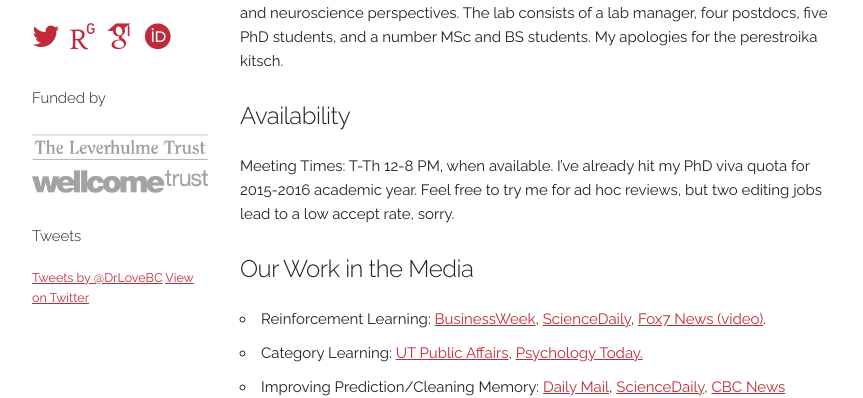
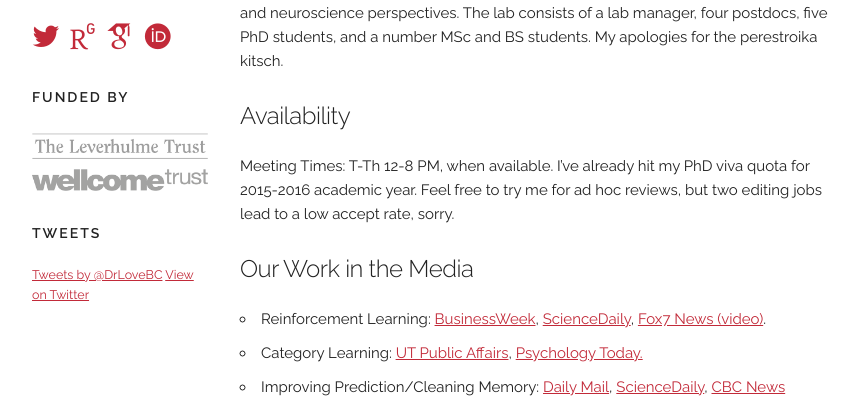
Before and after one commit to lovebc/lovebc.github.io, a Jekyll site: the page built from index.html, in a window 1280 px wide. Shown: the part 779-1177 px from the top of the page, without its empty margins (208-1071 px from the left). Built offline with Jekyll 4.4.1, drawn with Linux system fonts in a browser that asks for light colours; nearby versions of some CDN libraries; some web fonts are replaced; comment, search, counter and statistics services are not loaded.

Commit message:
Update index.html

```diff
--- a/index.html
+++ b/index.html
@@ -27,12 +27,12 @@ layout: test
             </p>
 
             <div class = "funding-top"> <!-- giving it own class because we need to move to bottom on smaller screens -->
-              <h6>Funded by</h6>
+              <h6 class="docs-header">Funded by</h6>
                   {% include funding.html %}
             </div>
 
             <div class = "tweets"> <!-- giving it own class because we need to hide it on smaller screens -->
-            <h6>Tweets</h6>
+            <h6 class="docs-header">Tweets</h6>
             <a class="twitter-timeline" data-tweet-limit="3"
             data-chrome="noheader nofooter noborders noscrollbar transparent"
             height = "600" href="https://twitter.com/DrLoveBC" data-widget-id="735848882727424001"
```
